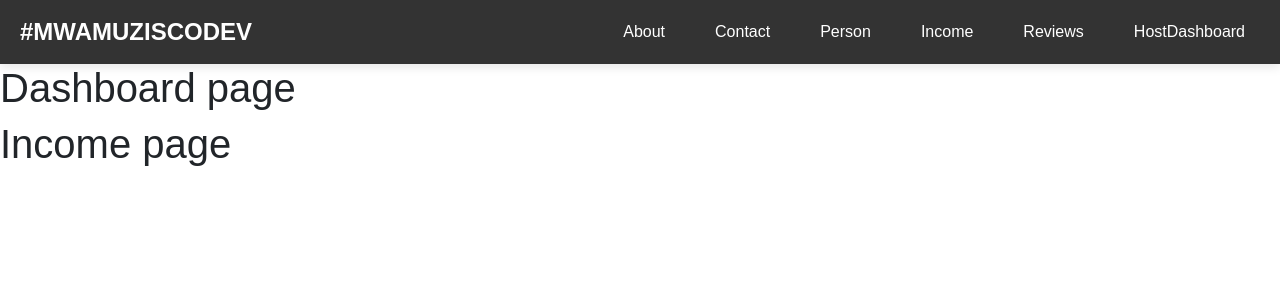
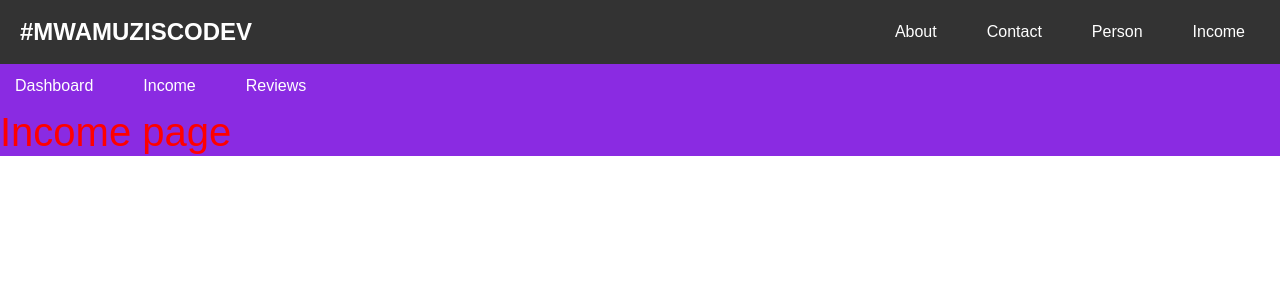
Before and after one commit to NORZACO/routing-react-lesson-v2, a React (Create React App) app: page /host/income in a window 1280 px wide. Shown: the top 300 px of the page. Built offline with nearby package versions, Linux system fonts and the light colour scheme; what miragejs would draw is missing.

Commit message:
Creating HostLayerout and use host parent

```diff
--- a/src/components/HostLayerout.jsx
+++ b/src/components/HostLayerout.jsx
@@ -2,17 +2,23 @@
 
 
 import React from 'react';
-import { Link } from "react-router-dom"
+import { Link, Outlet } from "react-router-dom"
 
 export default function HostLayerout() {
 
     return (
         <>
-            <nav className='host-nav'>
+            <nav className='host-navs' style={{
+                backgroundColor : "blueviolet",
+                // display: "flex",
+                // justifyContent: "space-around",
+                color : "red"
+            }}>
                 <Link to="/host"> Dashboard </Link>
                 <Link to="/host/income"> Income </Link>
                 <Link to="/host/reviews"> Reviews </Link>
             </nav>
+            <Outlet />
         </>
     )
 };
--- a/src/index.js
+++ b/src/index.js
@@ -6,7 +6,7 @@ import About from "./pages/About"
 import NoPage from "./pages/NoPage"
 // import './static/css/index.css';
 import './static/css/header.css';
-import Cover from "./App"
+// import Cover from "./App"
 import Vans from './pages/Vans';
 import PersonDetails from './pages/DetailsPage';
 // import Footer from './pages/Footer';
@@ -14,7 +14,7 @@ import PersonDetails from './pages/DetailsPage';
 
 import Reviews from "./pages/Host/Reviews"
 import Income from "./pages/Host/Income"
-// import HostLayerout from './components/HostLayerout';
+import HostLayerout from './components/HostLayerout';
 // import Header from './pages/Header';
 
 import LayOut from "./components/LayOut"
@@ -30,14 +30,15 @@ function App() {
         <Route element={<LayOut />}>
           <Route path="*" element={<NoPage />} />
           <Route path="/" element={<Home />} />
-          <Route path="/cover" element={<Cover />} />
-          <Route path="/about" element={<About />} />
-          <Route path="/persons" element={<Vans />} />
-          <Route path="/persons/:id" element={<PersonDetails />} />
+          {/* <Route path="/cover" element={<Cover />} /> */}
+          <Route path="about" element={<About />} />
+          <Route path="persons" element={<Vans />} />
+          <Route path="persons/:id" element={<PersonDetails />} />
 
-          <Route path="/host" element={<Dashboard />} >
-            <Route path="/host/reviews" element={<Reviews />} />
-            <Route path="/host/income" element={<Income />} />
+          <Route path="host" element={<HostLayerout />} > {/* PARENT:  http://localhost:3000/host/  */}
+            <Route path="" element={<Dashboard />} />
+            <Route path="reviews" element={<Reviews />} />
+            <Route path="income" element={<Income />} />
           </Route>
 
         </Route>
--- a/src/pages/Header.js
+++ b/src/pages/Header.js
@@ -14,8 +14,8 @@ export default function Header() {
           <Link to="/contact">Contact</Link>
           <Link to="/persons">Person</Link>
           <Link to="/host/income">Income </Link>
-          <Link to="/host/reviews"> Reviews </Link>
-          <Link to="/host"> HostDashboard </Link>
+          {/* <Link to="/host/reviews"> Reviews </Link> */}
+          {/* <Link to="/host"> HostDashboard </Link> */}
         </nav>
       </header>
     </>
--- a/src/pages/Host/Income.jsx
+++ b/src/pages/Host/Income.jsx
@@ -5,7 +5,13 @@ export default function Income(){
 
     return (
         <>
-            <div>
+            <div style={{
+                backgroundColor : "blueviolet",
+                // display: "flex",
+                // justifyContent: "space-around",
+                color : "red",
+                // height : "500px"
+            }}>
                 <h1> Income page </h1>
             </div>
         </>
```
